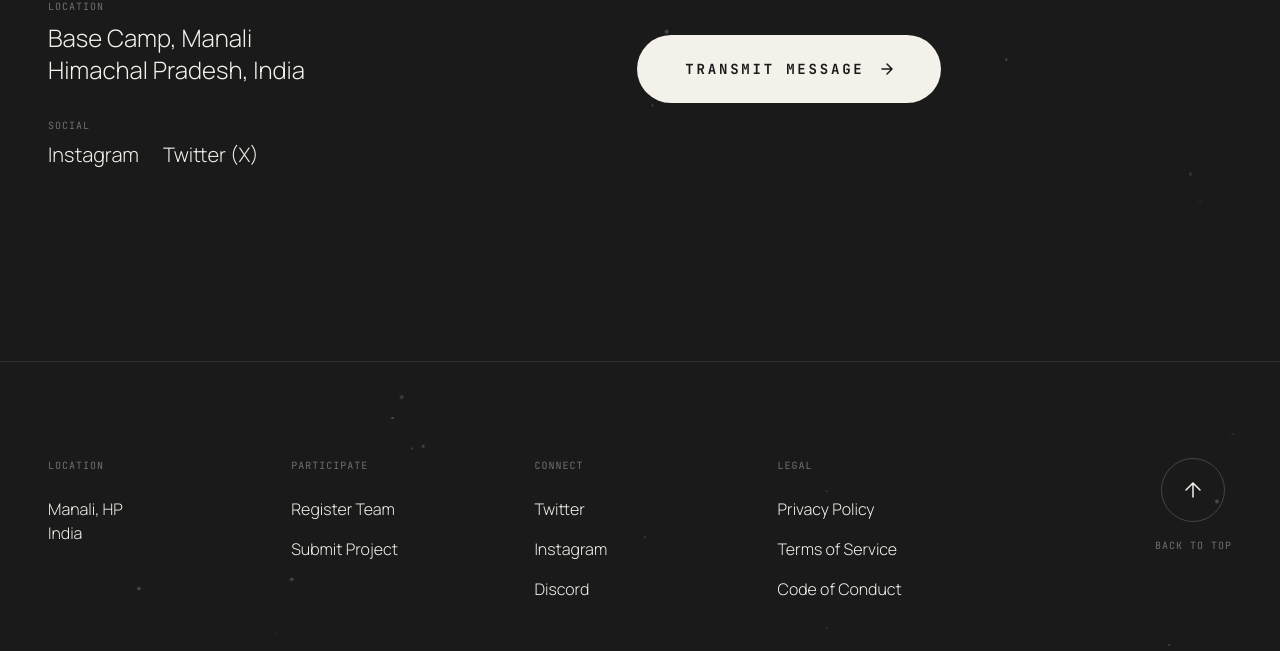
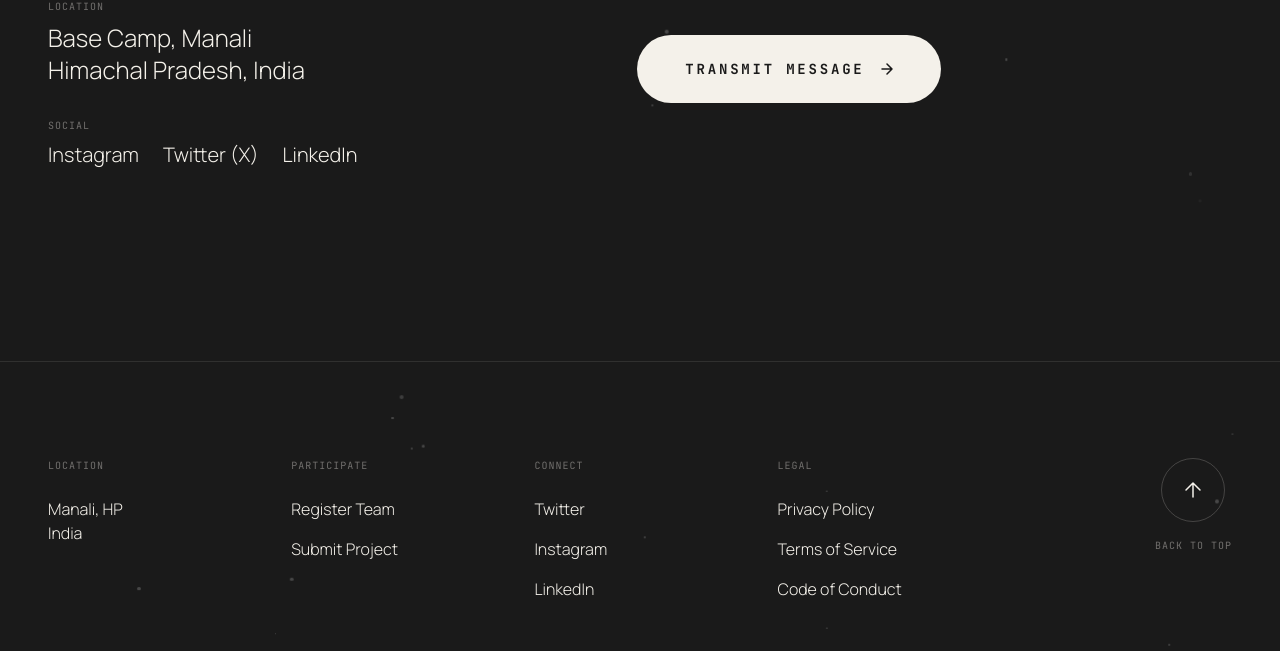
Before and after one commit to BlueeX63/hack-in-hills, a Next.js app: page / in a window 1280 px wide. Shown: the part 9996-10647 px from the top of the page. Built offline with nearby package versions, Linux system fonts and the light colour scheme; no server answers.

Commit message:
Wire up real social links, drop Discord
Contact and footer sections now point to the actual Instagram, X,
and LinkedIn pages and open in a new tab. Removed Discord since
there's no server for it.

```diff
--- a/src/components/contact.tsx
+++ b/src/components/contact.tsx
@@ -80,8 +80,9 @@ export function Contact() {
             <div>
               <div className="font-mono text-[10px] tracking-widest text-[#F4F1EA]/40 uppercase mb-2">Social</div>
               <div className="flex gap-6">
-                <a href="#" className="font-sans text-xl font-light hover:text-[#6B7A75] transition-colors cursor-none">Instagram</a>
-                <a href="#" className="font-sans text-xl font-light hover:text-[#6B7A75] transition-colors cursor-none">Twitter (X)</a>
+                <a href="https://www.instagram.com/hackinhills" target="_blank" rel="noopener noreferrer" className="font-sans text-xl font-light hover:text-[#6B7A75] transition-colors cursor-none">Instagram</a>
+                <a href="https://x.com/web3indiahq?s=11" target="_blank" rel="noopener noreferrer" className="font-sans text-xl font-light hover:text-[#6B7A75] transition-colors cursor-none">Twitter (X)</a>
+                <a href="https://www.linkedin.com/company/hack-in-hills/" target="_blank" rel="noopener noreferrer" className="font-sans text-xl font-light hover:text-[#6B7A75] transition-colors cursor-none">LinkedIn</a>
               </div>
             </div>
           </div>
--- a/src/components/footer.tsx
+++ b/src/components/footer.tsx
@@ -43,9 +43,9 @@ export function Footer() {
 
           <div className="flex flex-col gap-4">
             <span className="font-mono text-[10px] tracking-widest uppercase text-[#F4F1EA]/40 mb-2">Connect</span>
-            <a href="#" className="font-sans font-light hover:text-[#6B7A75] transition-colors cursor-none w-fit">Twitter</a>
-            <a href="#" className="font-sans font-light hover:text-[#6B7A75] transition-colors cursor-none w-fit">Instagram</a>
-            <a href="#" className="font-sans font-light hover:text-[#6B7A75] transition-colors cursor-none w-fit">Discord</a>
+            <a href="https://x.com/web3indiahq?s=11" target="_blank" rel="noopener noreferrer" className="font-sans font-light hover:text-[#6B7A75] transition-colors cursor-none w-fit">Twitter</a>
+            <a href="https://www.instagram.com/hackinhills" target="_blank" rel="noopener noreferrer" className="font-sans font-light hover:text-[#6B7A75] transition-colors cursor-none w-fit">Instagram</a>
+            <a href="https://www.linkedin.com/company/hack-in-hills/" target="_blank" rel="noopener noreferrer" className="font-sans font-light hover:text-[#6B7A75] transition-colors cursor-none w-fit">LinkedIn</a>
           </div>
 
           <div className="flex flex-col gap-4">
```
